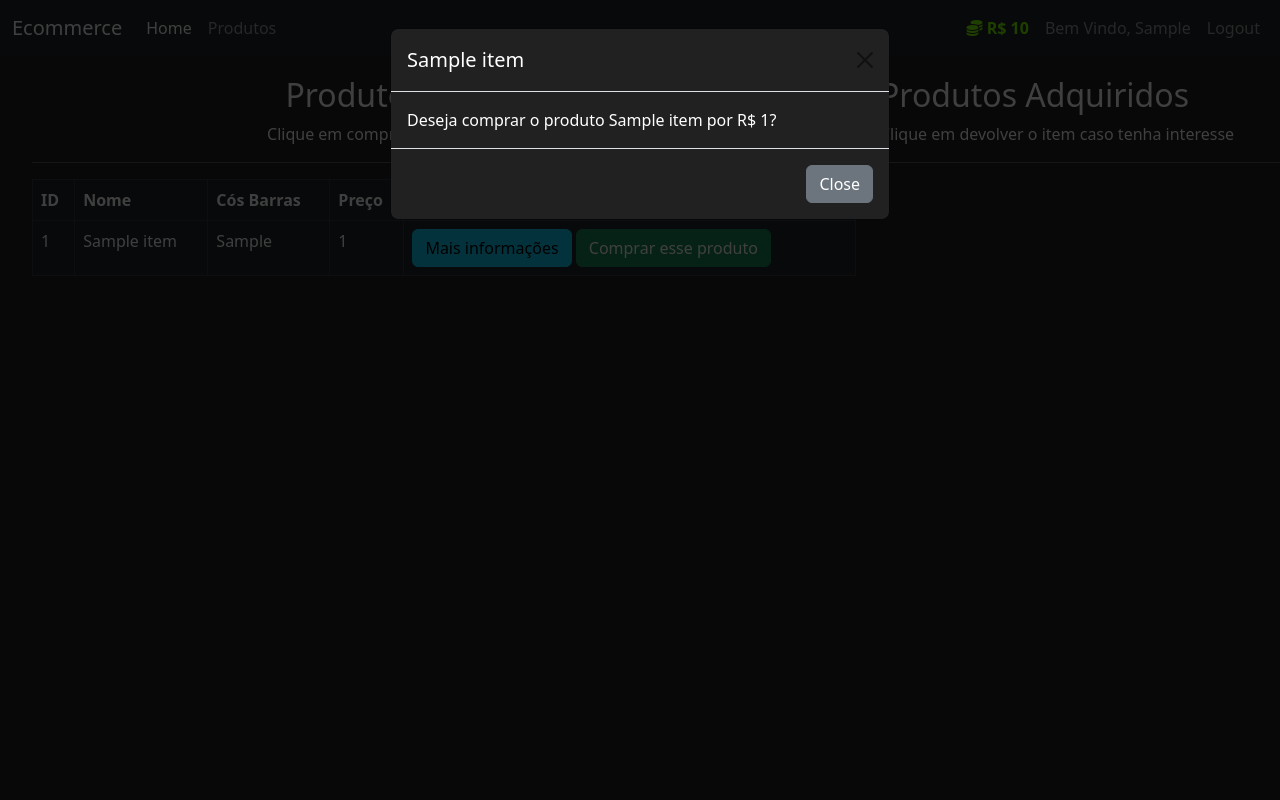
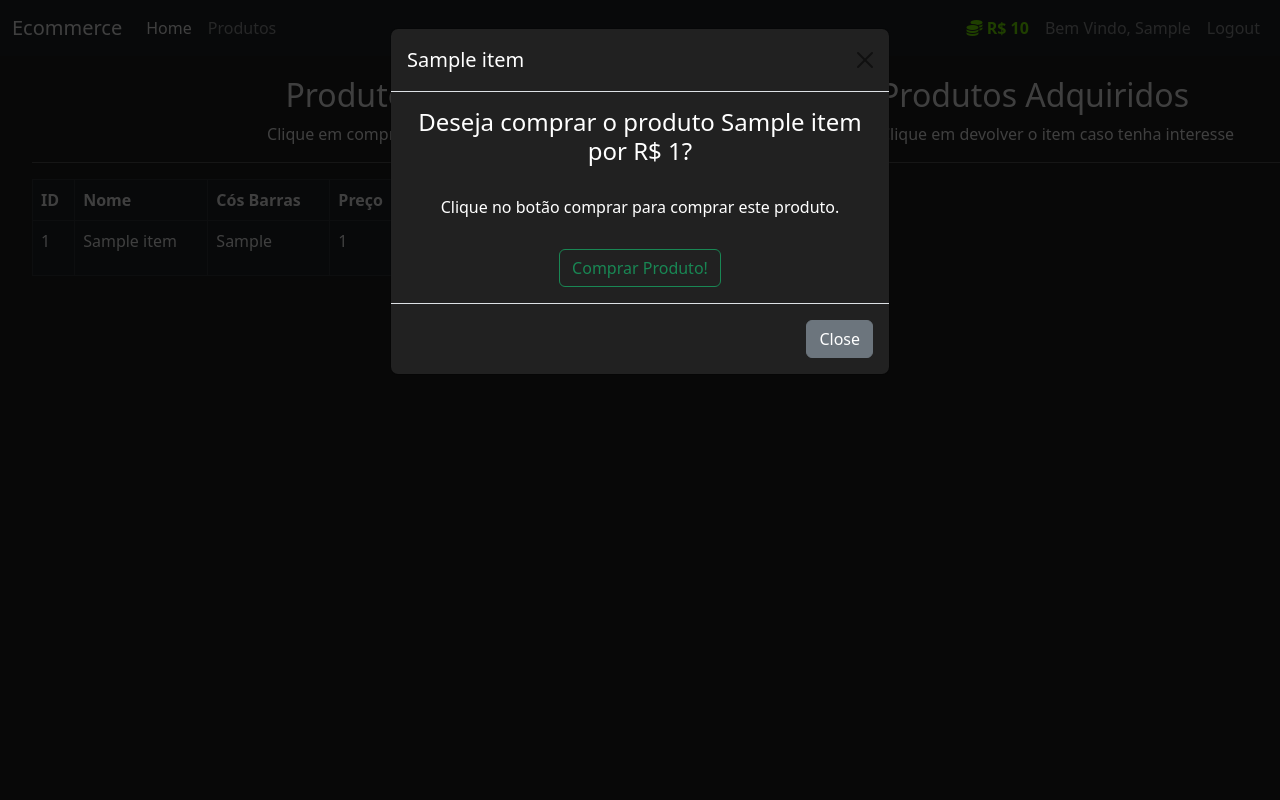
Before and after one commit to edimardaros/flask_compra_venda, a Flask app: page /produtos in a window 1280 px wide, after a click on "Comprar esse produto". Run offline with Flask 3, Linux system fonts and the light colour scheme; a user stored in the database is signed in; tables that the repository leaves empty hold one stand-in row (values such as "Sample post"); some libraries are stand-ins or nearby versions.

Commit message:
feat(ProdForm) - Form inside modal to buy a product

```diff
--- a/mercado/forms.py
+++ b/mercado/forms.py
@@ -29,3 +29,9 @@ class LoginForm(FlaskForm):
     usuario = StringField(label='Usuario:', validators=[DataRequired()])
     senha = PasswordField(label='Senha:', validators=[DataRequired()])
     submit = SubmitField(label='Entrar')
+
+class CompraProdutoForm(FlaskForm):
+    submit = SubmitField(label="Comprar Produto!")
+
+class VendaProdutoForm(FlaskForm):
+    submit = SubmitField(label="Vender Produto!")
--- a/mercado/routes.py
+++ b/mercado/routes.py
@@ -1,7 +1,7 @@
 from mercado import app
 from flask import render_template, redirect, url_for, flash
 from mercado.models import Item, User
-from mercado.forms import CadastroForm, LoginForm
+from mercado.forms import CadastroForm, LoginForm, CompraProdutoForm
 from mercado import db
 from flask_login import login_user, logout_user, login_required
 
@@ -12,8 +12,9 @@ def page_home():
 @app.route('/produtos')
 @login_required
 def page_produto():
+    compra_form = CompraProdutoForm()
     itens = Item.query.all()
-    return render_template("produtos.html", itens=itens)
+    return render_template("produtos.html", itens=itens, compra_form=compra_form)
 
 @app.route('/cadastro', methods=['GET', 'POST'])
 def page_cadastro():
--- a/mercado/templates/includes/modal_produtos.html
+++ b/mercado/templates/includes/modal_produtos.html
@@ -29,8 +29,20 @@
         <h5 class="modal-title" id="exampleModalLabel">{{item.nome}}</h5>
         <button type="button" class="btn-close" data-bs-dismiss="modal" aria-label="Close"></button>
       </div>
-      <div class="modal-body">
-        Deseja comprar o produto {{item.nome}} por R$ {{item.preco}}?
+      <div class="modal-body text-center">
+
+        <form method="POST">
+          {{ compra_form.hidden_tag() }}
+          <h4>Deseja comprar o produto {{item.nome}} por R$ {{item.preco}}?</h4>
+          <br>
+          <h6>
+            Clique no botão comprar para comprar este produto.
+          </h6>
+          <br>
+          {{ compra_form.submit(class="btn btn-outline-success bnt-block") }}
+        </form>
+
+
       </div>
       <div class="modal-footer">
         <button type="button" class="btn btn-secondary" data-bs-dismiss="modal">Close</button>
```
